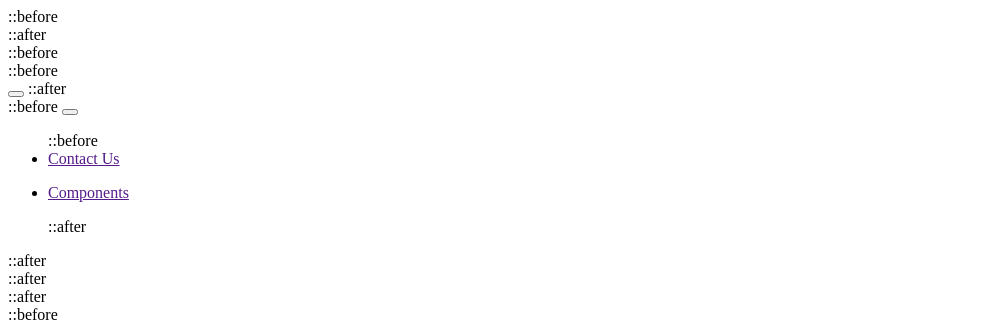
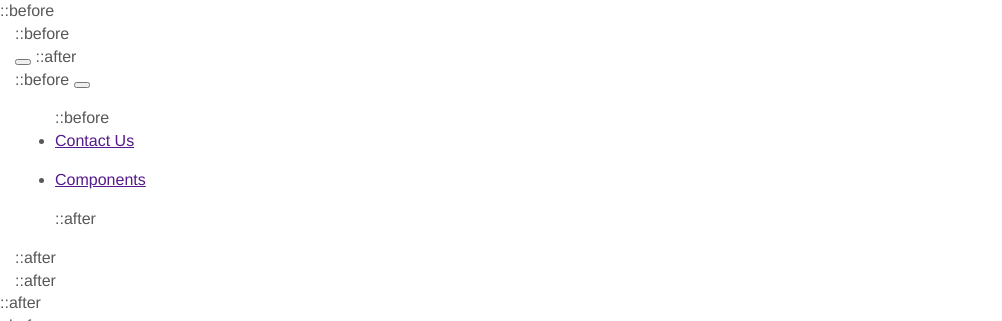
Before and after one commit to DevDownUnder/the-office, a plain HTML site: page index.html in a window 1280 px wide. Shown: the top 321 px of the page, without its empty margins (0-1002 px from the left). Drawn offline with Linux system fonts and the light colour scheme.

Commit message:
Header removed

```diff
--- a/index.html
+++ b/index.html
@@ -5,11 +5,12 @@
     <meta charset="UTF-8">
     <meta name="viewport" content="width=device-width, initial-scale=1.0">
     <meta http-equiv="X-UA-Compatible" content="ie=edge">
+    <link rel="stylesheet" href="style.css">
     <title>The Office.</title>
 </head>
 
 <body>
-    <!--HEADER-->
+    <!--HEADER
     <div class="header">
         <div class="header__container">
             ::before
@@ -21,6 +22,7 @@
             ::after
         </div>
     </div>
+    -->
     <!--NAVBAR-->
     <!-- May need an empty header parent for below-->
     <nav class="navbar">
--- a/style.css
+++ b/style.css
@@ -1,6 +1,29 @@
-/*BODY*/
+/*HTML & BODY*/
+/*Link fonts*/
 
-/*HEADER*/
+html{
+
+}
+
+/* *means ALL. so all ::after, ::before will inherit below*/
+*, :after, :before {
+    -webkit-box-sizing: border-box;
+    -moz-box-sizing: border-box;
+    box-sizing: border-box;
+}
+
+body{
+
+    padding-top: 0;
+    font-family: Nunito Sans,Helvetica,Arial,sans-serif;
+    font-size: 16px;
+    line-height: 1.42857;
+    color: #585858;
+    background-color: #fff;
+    margin: 0;
+}
+
+/*HEADER
 
 .header {}
 
@@ -14,11 +37,20 @@
 
 .header__social {}
 
+*/
+
 /*NAVBAR*/
 
 .navbar {}
 
-.navbar__container {}
+.navbar__container {
+
+    margin-right: auto;
+    margin-left: auto;
+    padding-left: 15px;
+    padding-right: 15px;
+}
+
 
 /*NAVBAR MOBILE*/
 
```
